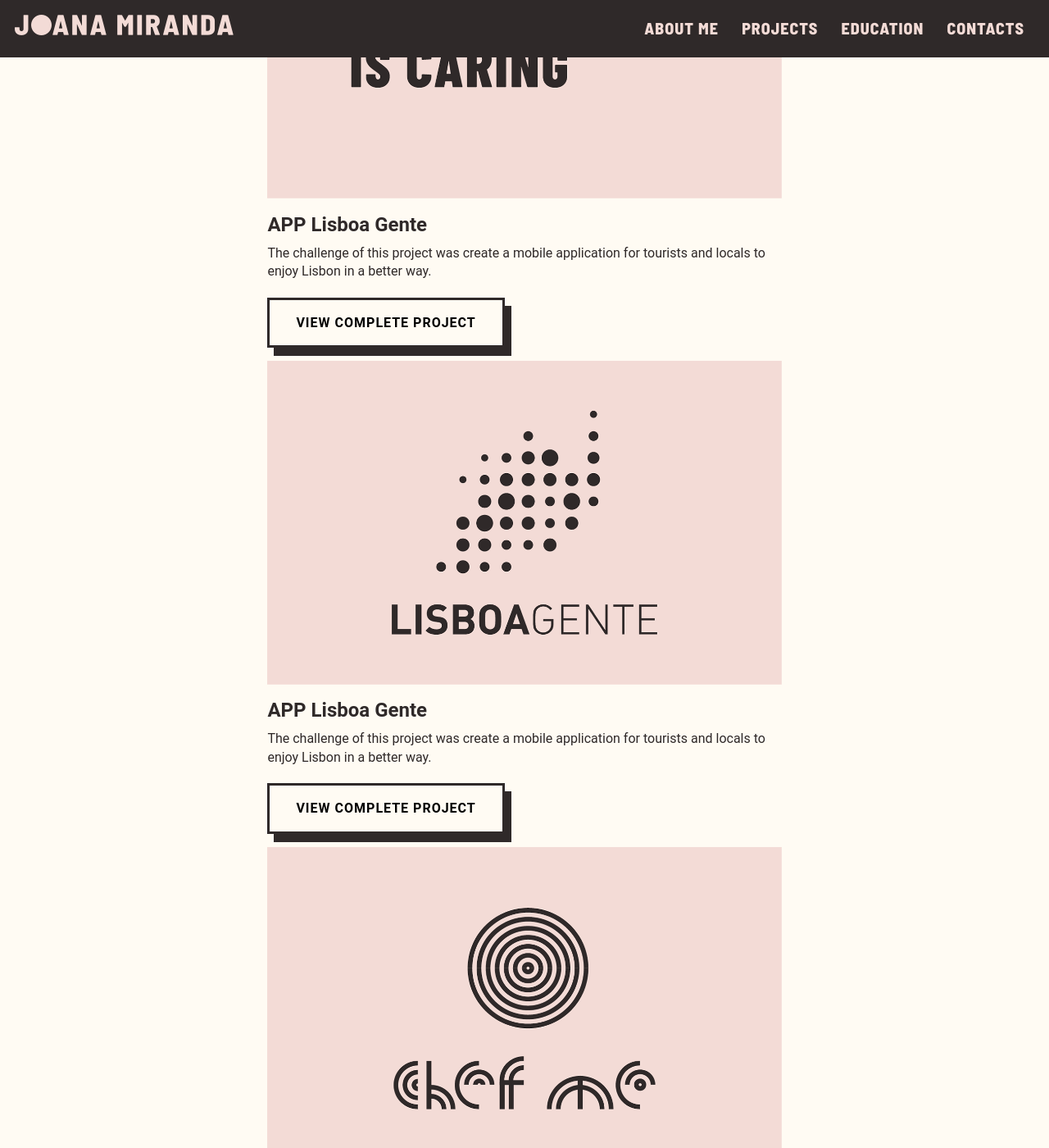
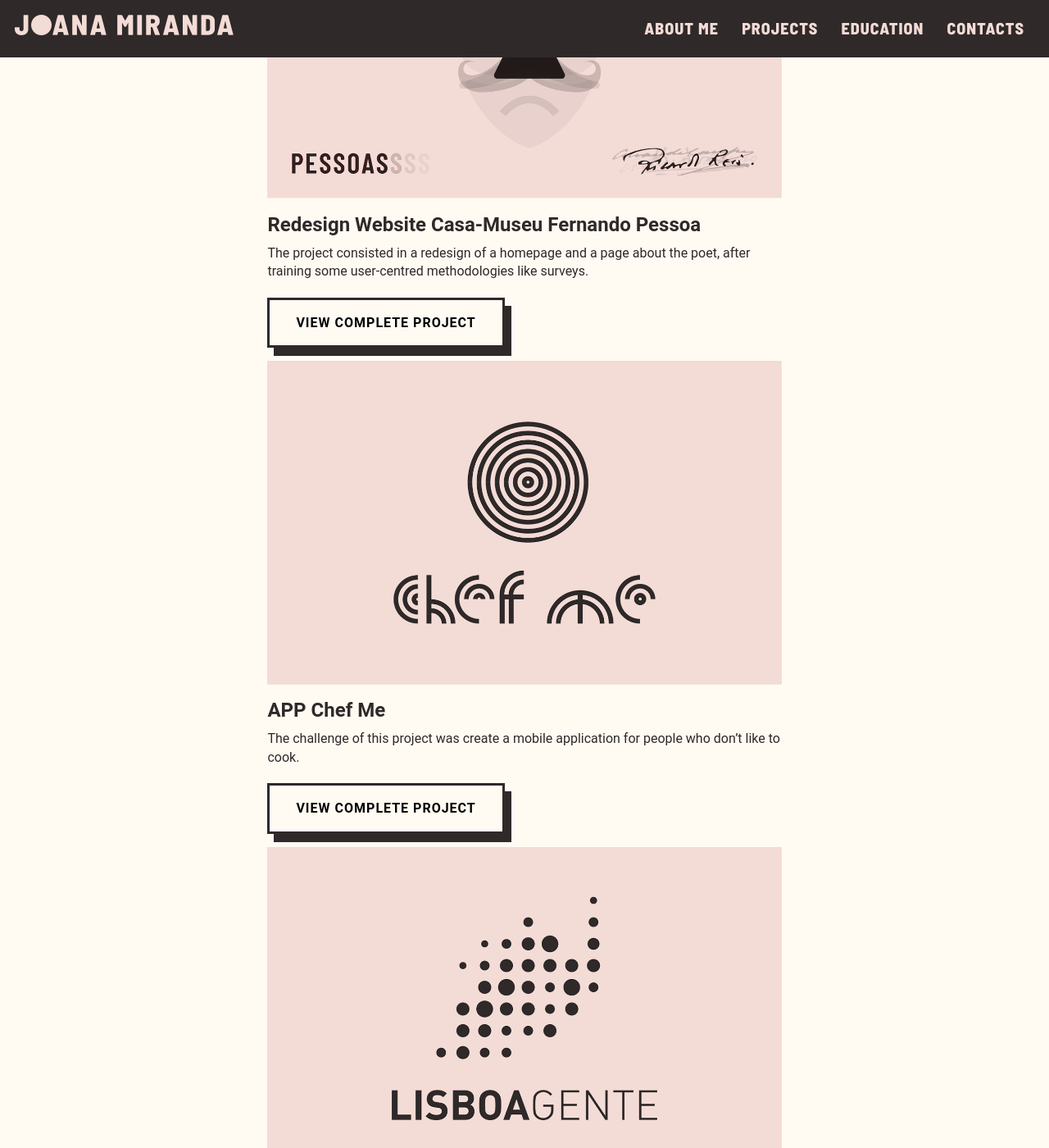
Before and after one commit to joanamiranda88/joanamiranda88.github.io, a Jekyll site: the page built from index.html, in a window 1280 px wide and 1400 px high, scrolled down 4655 px. Shown: the whole window at 82% size. Built offline with Jekyll 4.4.1, drawn with Linux system fonts in a browser that asks for light colours; nearby versions of some CDN libraries; some of the changed text lies outside the part shown.

Commit message:
Colocação de alt nas imagens dos posts + reordernação dos posts

```diff
--- a/index.html
+++ b/index.html
@@ -79,7 +79,7 @@
 
         {% for post in site.posts %}
           <li class="one-project">
-            <img src="{{ post.image }}" alt="#">
+            <img src="{{ post.image }}" alt="{{ post.alt }}">
             <h3>{{ post.title }}</h3>
             <p>{{ post.content }}</p>
             <a href="{{ post.link }}" target="_blank" class="button">View complete project</a>
```
Also changed, not shown: _posts/2018-01-01-webapp-sharing-goods-is-caring.md (renamed from _posts/2018-01-04-webapp-sharing-goods-is-caring.md, +1 -0 lines), _posts/2018-01-02-app-lisboa-gente.md (renamed from _posts/2018-01-03-app-lisboa-gente.md, +1 -0 lines), _posts/2018-01-03-app-chef-me.md (renamed from _posts/2018-01-02-app-chef-me.md, +1 -0 lines), _posts/2018-01-04-redesign-website-casa-museu-fernando-pessoa.md (renamed from _posts/2018-01-01-redesign-website-casa-museu-fernando-pessoa.md, +1 -0 lines).
